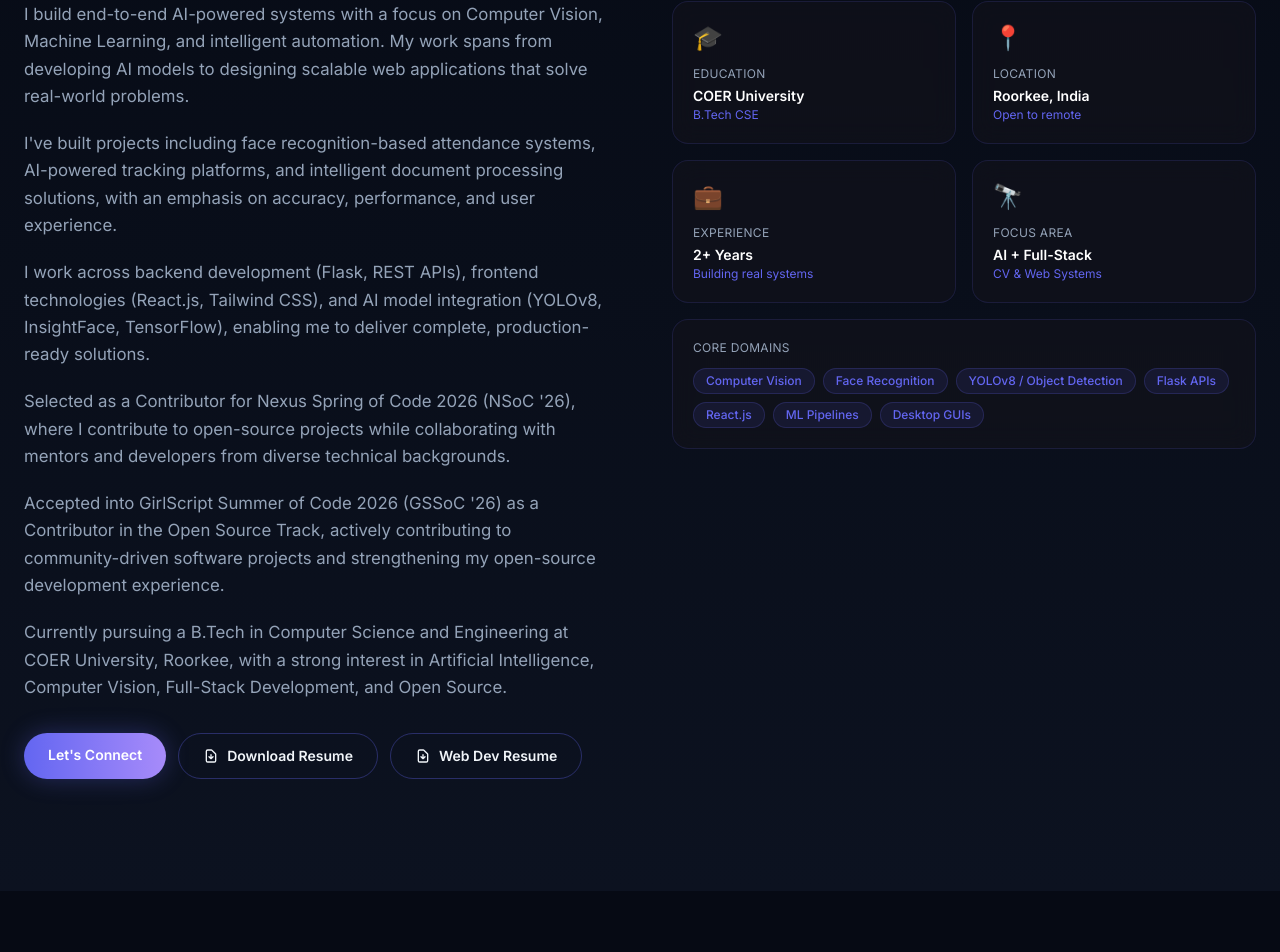
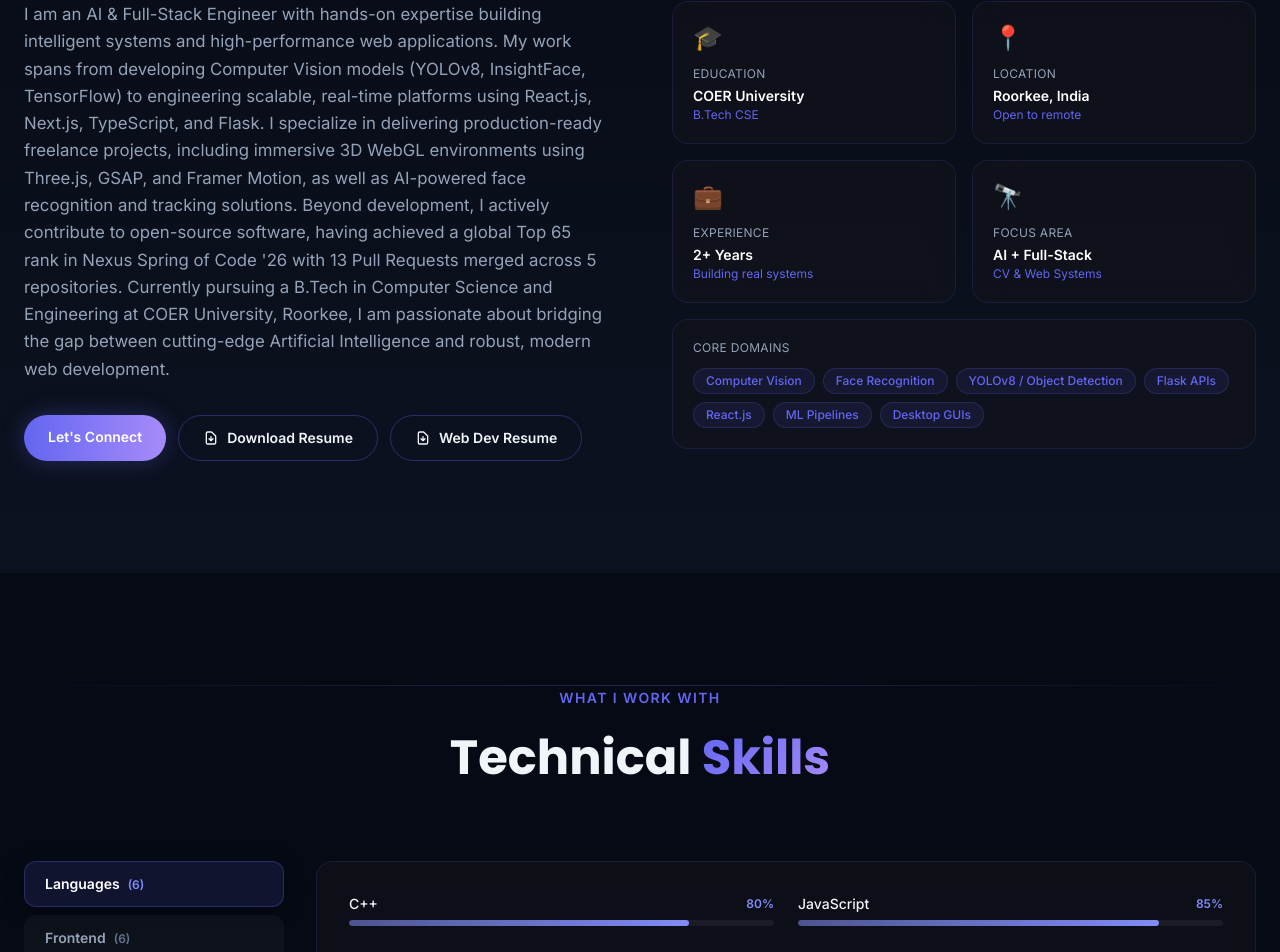
Before and after one commit to ArnavPundir22/arnavpundir22.github.io, a React (Vite) app: page / in a window 1280 px wide. Shown: the part 1253-2205 px from the top of the page. Built offline with nearby package versions, Linux system fonts and the light colour scheme.

Commit message:
feat: update profile data, expand experience and open-source sections, and refine technical skill proficiency metrics

```diff
--- a/src/data/index.js
+++ b/src/data/index.js
@@ -1,6 +1,6 @@
 export const profile = {
   name: 'Arnav Pundir',
-  tagline: 'AI & Full-Stack Engineer',
+  tagline: 'Full-Stack Developer & Open-Source Contributor',
   location: 'Roorkee, India',
   email: 'arnavp128@gmail.com',
   phone: '+91 70606 75133',
@@ -9,12 +9,7 @@ export const profile = {
   cvUrl: '/Documents/Arnav_Pundir_Resume.pdf',
   photo: '/images/man1.png',
   bio: [
-    "I build end-to-end AI-powered systems with a focus on Computer Vision, Machine Learning, and intelligent automation. My work spans from developing AI models to designing scalable web applications that solve real-world problems.",
-    "I've built projects including face recognition-based attendance systems, AI-powered tracking platforms, and intelligent document processing solutions, with an emphasis on accuracy, performance, and user experience.",
-    "I work across backend development (Flask, REST APIs), frontend technologies (React.js, Tailwind CSS), and AI model integration (YOLOv8, InsightFace, TensorFlow), enabling me to deliver complete, production-ready solutions.",
-    "Selected as a Contributor for Nexus Spring of Code 2026 (NSoC '26), where I contribute to open-source projects while collaborating with mentors and developers from diverse technical backgrounds.",
-    "Accepted into GirlScript Summer of Code 2026 (GSSoC '26) as a Contributor in the Open Source Track, actively contributing to community-driven software projects and strengthening my open-source development experience.",
-    "Currently pursuing a B.Tech in Computer Science and Engineering at COER University, Roorkee, with a strong interest in Artificial Intelligence, Computer Vision, Full-Stack Development, and Open Source."
+    "I am an AI & Full-Stack Engineer with hands-on expertise building intelligent systems and high-performance web applications. My work spans from developing Computer Vision models (YOLOv8, InsightFace, TensorFlow) to engineering scalable, real-time platforms using React.js, Next.js, TypeScript, and Flask. I specialize in delivering production-ready freelance projects, including immersive 3D WebGL environments using Three.js, GSAP, and Framer Motion, as well as AI-powered face recognition and tracking solutions. Beyond development, I actively contribute to open-source software, having achieved a global Top 65 rank in Nexus Spring of Code '26 with 13 Pull Requests merged across 5 repositories. Currently pursuing a B.Tech in Computer Science and Engineering at COER University, Roorkee, I am passionate about bridging the gap between cutting-edge Artificial Intelligence and robust, modern web development."
   ],
   stats: [
     { value: 13, suffix: '+', label: 'Projects Built' },
@@ -25,76 +20,102 @@ export const profile = {
 }
 
 export const roles = [
+  'Full-Stack Developer',
+  'Frontend Specialist',
+  'Open-Source Contributor',
+  '3D WebGL Enthusiast',
   'AI & Computer Vision Engineer',
-  'Full-Stack Web Developer',
-  'Python & Flask Developer',
-  'React.js Developer',
-  'Open-Source Builder',
+]
+
+export const experience = [
+  {
+    title: 'Freelance Frontend Developer',
+    company: 'Client & Independent Projects',
+    location: 'Roorkee, India',
+    period: 'Jan 2024 – Present',
+    description: [
+      'Developed and deployed a responsive service-booking platform (SevaSetu) using React.js, translating client requirements into a modern, production-ready user interface.',
+      'Engineered two ultra-premium cinematic hotel websites (Hotel Pacific, Hotel Sachin) utilizing Three.js, GSAP, and Framer Motion for immersive 3D WebGL rendering and physics-based scroll animations.',
+      'Optimized frontend assets and implemented component lazy-loading, achieving 95+ Lighthouse performance and accessibility scores across all deployments.'
+    ]
+  }
+]
+
+export const openSource = [
+  {
+    role: 'Core Contributor',
+    organization: "Nexus Spring of Code (NSoC '26) & GSSoC",
+    period: 'Apr 2026 – Present',
+    rank: 'Ranked #63',
+    description: [
+      'Achieved Top 65 rank globally by merging 13 Pull Requests across 5 repositories, specializing in production-grade backend security and frontend performance.',
+      'Migrated legacy authentication to secure, rotating HttpOnly cookie sessions and encrypted sensitive user data at rest utilizing Fernet cryptography.',
+      'Enhanced backend security by tightening CORS policies, and improved frontend UX by implementing server-side pagination, debounced searches, and loading skeletons.'
+    ]
+  }
 ]
 
 export const skills = {
   Languages: [
+    { name: 'C++', level: 80 },
+    { name: 'JavaScript', level: 85 },
+    { name: 'TypeScript', level: 80 },
     { name: 'Python', level: 90 },
-    { name: 'JavaScript', level: 80 },
-    { name: 'Java', level: 65 },
-    { name: 'C++', level: 60 },
-    { name: 'SQL', level: 70 },
-    { name: 'HTML & CSS', level: 85 },
+    { name: 'SQL', level: 75 },
+    { name: 'HTML/CSS', level: 90 },
   ],
   Frontend: [
-    { name: 'React.js', level: 78 },
-    { name: 'Tailwind CSS', level: 80 },
-    { name: 'Responsive Web Design', level: 85 },
-    { name: 'PyQt5 (Desktop GUI)', level: 75 },
+    { name: 'React.js', level: 85 },
+    { name: 'Next.js', level: 80 },
+    { name: 'Tailwind CSS', level: 90 },
+    { name: 'Three.js', level: 75 },
+    { name: 'GSAP', level: 80 },
+    { name: 'Framer Motion', level: 85 },
   ],
   Backend: [
     { name: 'Flask', level: 82 },
-    { name: 'REST APIs', level: 78 },
-    { name: 'MySQL', level: 68 },
-    { name: 'PostgreSQL', level: 62 },
+    { name: 'WebRTC', level: 75 },
+    { name: 'Redis', level: 70 },
+    { name: 'REST APIs', level: 85 },
   ],
-  'AI / CV': [
-    { name: 'OpenCV', level: 88 },
-    { name: 'YOLOv8', level: 80 },
-    { name: 'TensorFlow / Keras', level: 72 },
-    { name: 'InsightFace / dlib', level: 75 },
-    { name: 'MediaPipe', level: 72 },
-    { name: 'DeepFace', level: 68 },
+  Databases: [
+    { name: 'MongoDB', level: 78 },
+    { name: 'PostgreSQL', level: 70 },
+    { name: 'MySQL', level: 75 },
   ],
   Tools: [
-    { name: 'Git & GitHub', level: 85 },
+    { name: 'Git', level: 85 },
+    { name: 'GitHub', level: 85 },
     { name: 'VS Code', level: 90 },
-    { name: 'Render / Netlify', level: 65 },
-    { name: 'Azure AI Vision', level: 60 },
   ],
 }
 
 export const projects = [
   {
     id: 17,
-    title: 'Occassions — Event Registration & Management Platform',
+    title: 'Occasions Event Registration Platform',
     description:
-      'Occassions is a modern full-stack event management platform built for the Byamn Summer Web Development Internship. It features secure host/attendee authentication, event CRUD operations, real-time attendee capacity limits, registration cutoff timers, role-based dashboards, and CSV exports.',
-    tags: ['Next.js 15', 'React', 'TypeScript', 'Tailwind CSS', 'MongoDB', 'NextAuth.js'],
+      'Engineered a full-stack event platform using Next.js 15 and TypeScript, supporting concurrent user traffic and dynamic event capacities for 500+ attendees. Secured platform routes by implementing role-based organizer/attendee authentication flows via NextAuth.js and MongoDB. Built robust search/filter algorithms with debouncing to reduce query latency by 40%, and developed automated CSV data export pipelines for organizers.',
+    tags: ['Next.js 15', 'TypeScript', 'NextAuth.js', 'MongoDB', 'Tailwind CSS'],
     category: 'Full-Stack',
     github: 'https://github.com/ArnavPundir22/Occassions',
     live: 'https://occassions.vercel.app',
     featured: true,
     image: '/images/occassions.png',
-    imageAlt: 'Occassions event management dashboard, tracking registrants, event capacity limits, and CSV export functionality.',
+    imageAlt: 'Occasions event management dashboard, tracking registrants, event capacity limits, and CSV export functionality.',
   },
   {
     id: 1,
-    title: 'BaatCheet — A Real-Time Text and Video Chat Application',
+    title: 'BaatCheet Real-Time Video Chat App',
     description:
-      'BaatCheet is a highly scalable, real-time communication platform built with Flask, WebRTC, and Redis, designed for instant peer-to-peer video streaming and text messaging. It features a strict "ephemeral" architecture where no chat histories or user logs are ever saved; the moment a room is empty, all data permanently self-destructs.',
-    tags: ['Python', 'Flask', 'WebRTC', 'Redis', 'HTML/CSS', 'OpenCV'],
+      'Architected a scalable real-time messaging and peer-to-peer video streaming application using Node.js, Express, WebRTC, and Redis, ensuring sub-100ms low-latency communication. Designed an "ephemeral" data lifecycle that automatically purges and self-destructs all chat logs and rooms the moment participants disconnect. Programmed a dynamic, responsive video canvas layout using CSS flexbox grids to automatically optimize screen space across mobile and desktop devices.',
+    tags: ['Flask', 'WebRTC', 'Redis', 'Python', 'CSS Flexbox'],
     category: 'Full-Stack',
     github: 'https://github.com/ArnavPundir22/BaatCheet',
     live: 'https://baatcheet-88e9.onrender.com',
     featured: true,
     image: '/images/BaatCheet.png',
-    imageAlt: 'BaatCheet is a highly scalable, real-time communication platform built with Flask, WebRTC, and Redis, designed for instant peer-to-peer video streaming and text messaging. It features a strict "ephemeral" architecture where no chat histories or user logs are ever saved; the moment a room is empty, all data permanently self-destructs.',
+    imageAlt: 'BaatCheet Real-Time Video Chat App interface showing ephemeral video streams and chat.',
   },
   {
     id: 2,
@@ -310,14 +331,6 @@ export const education = [
     current: false,
     description: 'Physics, Chemistry, Mathematics stream with strong foundation in analytical thinking.',
   },
-  {
-    degree: 'Secondary School (Class X)',
-    institution: 'Montfort Sen. Sec. School',
-    location: 'Roorkee, India',
-    period: '2022',
-    current: false,
-    description: null,
-  },
 ]
 
 export const certifications = [
```
Also changed, not shown: 1 other file (tests, documents, lock files or other folders).
